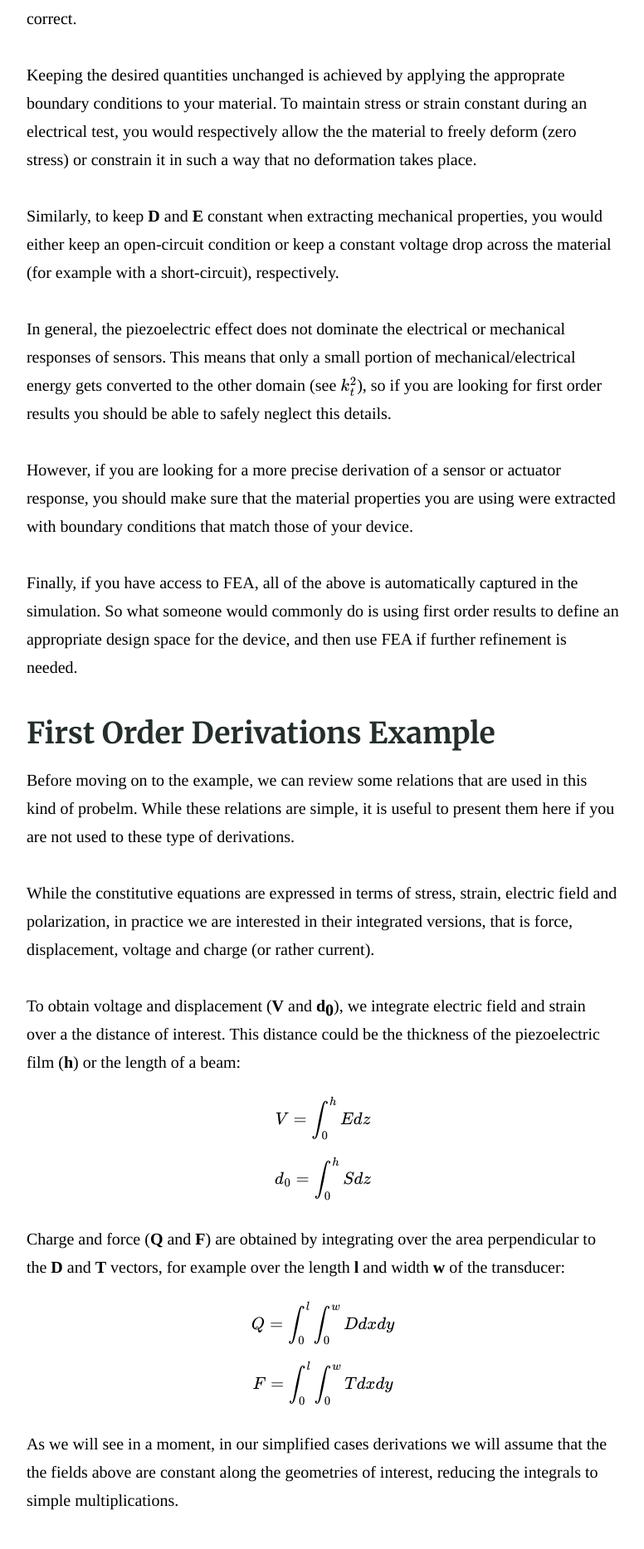
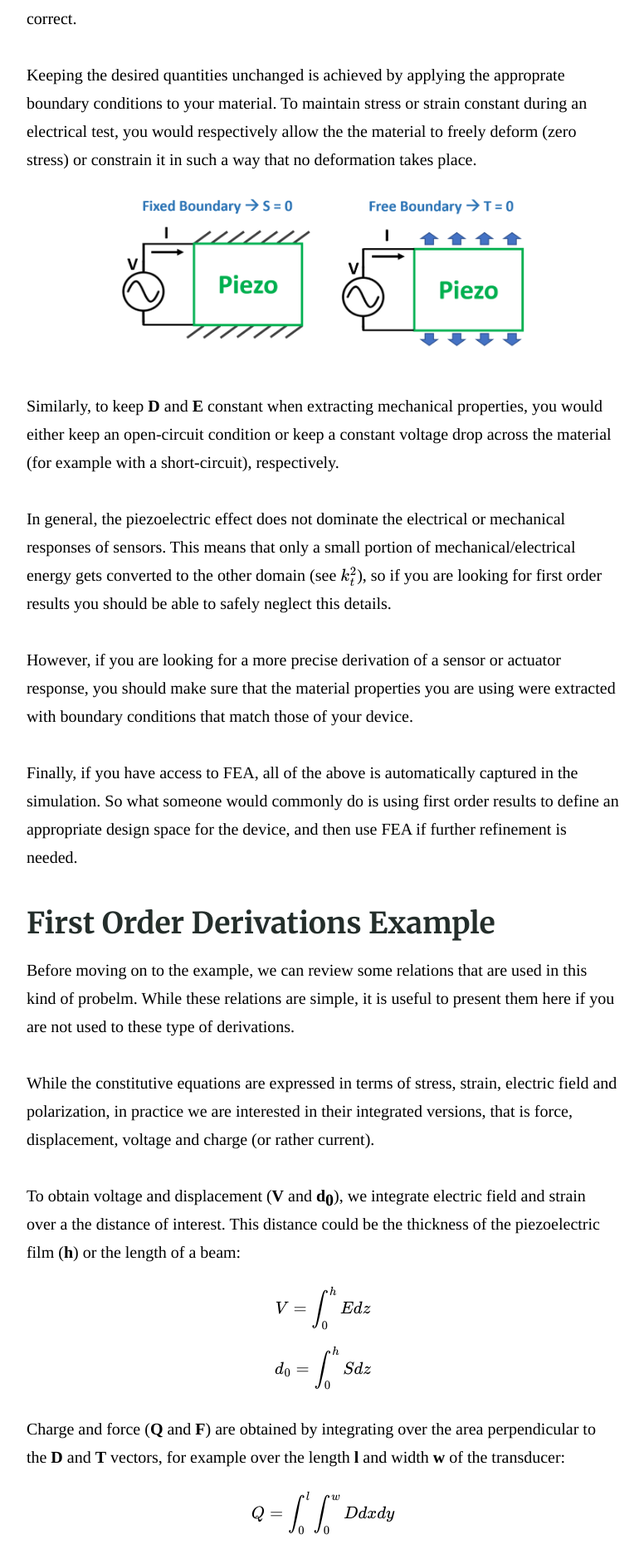
Before and after one commit to simeonipietro/memscademy.com, a Jekyll site: the page built from _posts/2020-06-15- Piezoelectricity for Grad Students.md, in a window 1280 px wide. Shown: the part 3845-5712 px from the top of the page at 83% size, without its empty margins (251-1027 px from the left). Built offline with Jekyll 4.4.1, drawn with Linux system fonts in a browser that asks for light colours; our own code applies the rules of GitHub Pages for plain Markdown files; formulas are drawn with MathJax 3.

Commit message:
Update 2020-06-15- Piezoelectricity for Grad Students.md

```diff
--- a/_posts/2020-06-15- Piezoelectricity for Grad Students.md
+++ b/_posts/2020-06-15- Piezoelectricity for Grad Students.md
@@ -80,6 +80,8 @@ This makes sense, as normally, in a non-piezoelectric material, you could obtain
 
 Keeping the desired quantities unchanged is achieved by applying the approprate boundary conditions to your material. To maintain stress or strain constant during an electrical test, you would respectively allow the the material to freely deform (zero stress) or constrain it in such a way that no deformation takes place.
 
+{% include figure.html image="/assets/images/Piezo-Grad/piezo_boundary.png" caption=" " width="500" height="500" %}
+
 Similarly, to keep **D** and **E** constant when extracting mechanical properties, you would either keep an open-circuit condition or keep a constant voltage drop across the material (for example with a short-circuit), respectively.
 
 In general, the piezoelectric effect does not dominate the electrical or mechanical responses of sensors. This means that only a small portion of mechanical/electrical energy gets converted to the other domain (see $k_t^2$), so if you are looking for first order results you should be able to safely neglect this details.
```
